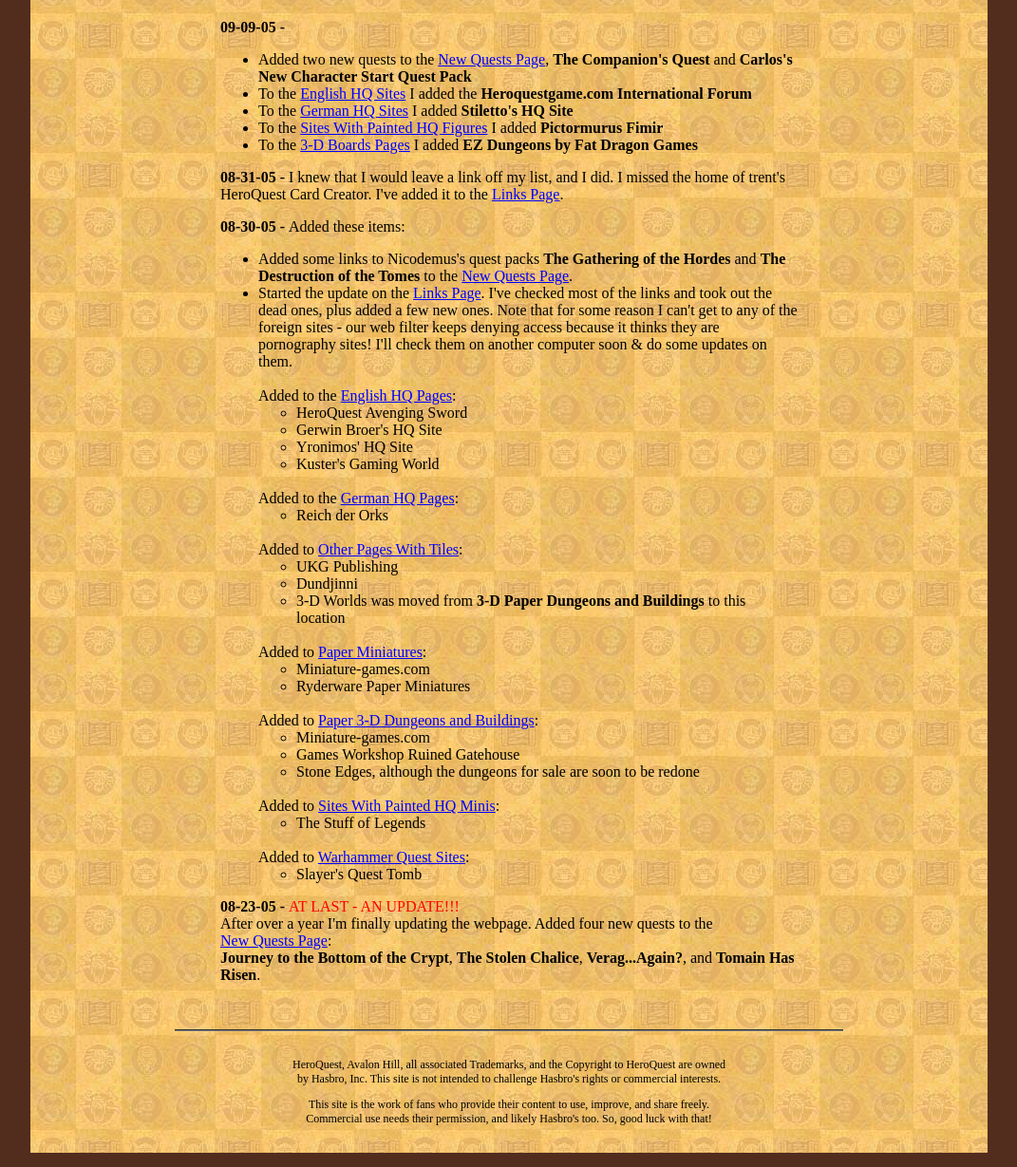
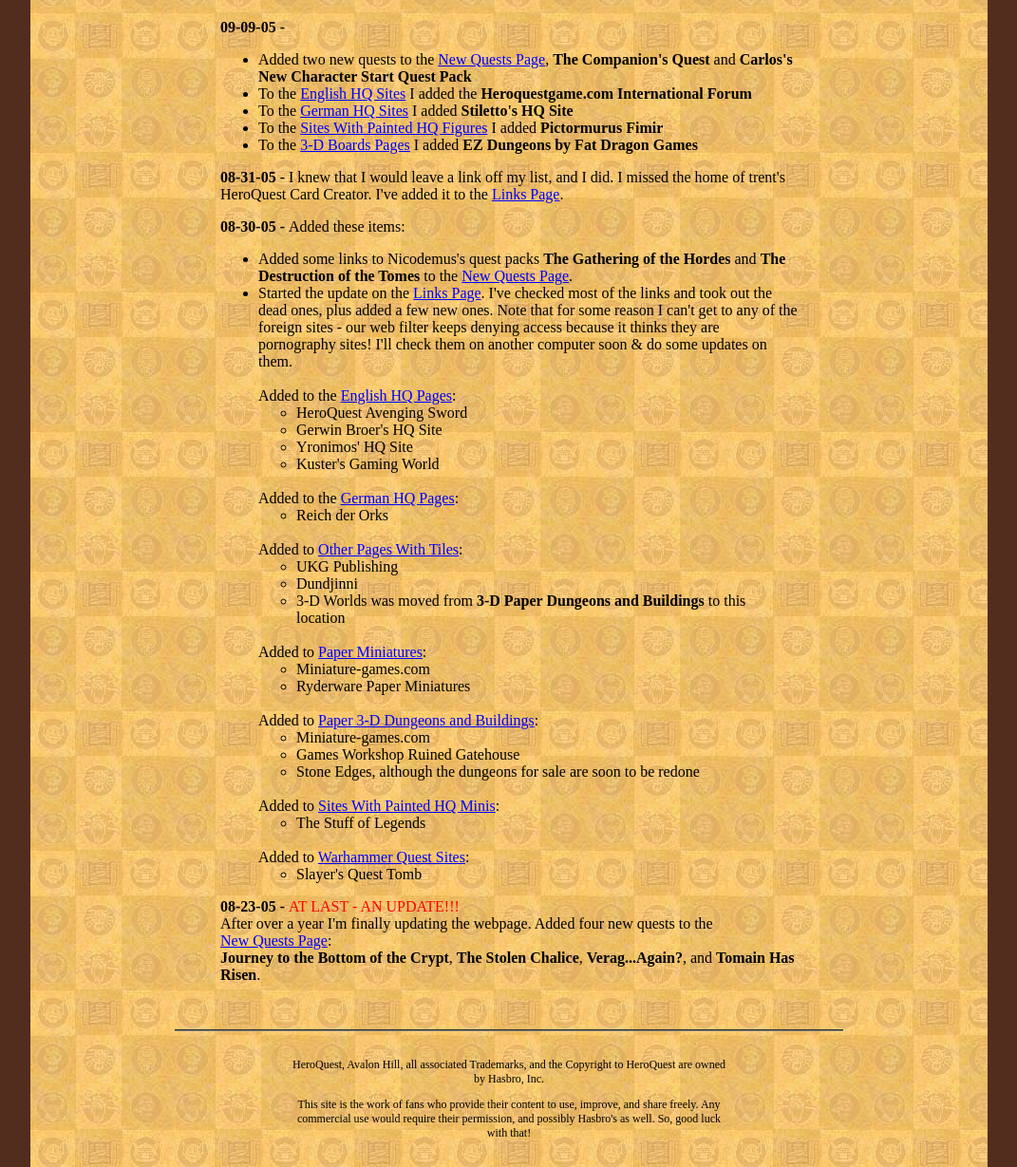
Before and after one commit to YeOldeInn/agins-archive, a Jekyll site: the page built from new.html, in a window 1280 px wide, cut to the strip 329-1558 px from the top of the page. Shown: the whole strip at 95% size, without its empty margins (104-1175 px from the left). Built offline with Jekyll 4.4.1, drawn with Linux system fonts in a browser that asks for light colours.

Commit message:
Reword footer

```diff
--- a/_layouts/page.html
+++ b/_layouts/page.html
@@ -36,9 +36,9 @@
 </main>
 
 <footer class="endlegal">
-	<p>HeroQuest, Avalon Hill, all associated Trademarks, and the Copyright to HeroQuest are owned by Hasbro, Inc. This site is not intended to challenge Hasbro's rights or commercial interests.</p>
+	<p>HeroQuest, Avalon Hill, all associated Trademarks, and the Copyright to HeroQuest are owned by Hasbro, Inc.</p>
 
-	<p>This site is the work of fans who provide their content to use, improve, and share freely. Commercial use needs their permission, and likely Hasbro's too. So, good luck with that!</p>
+	<p>This site is the work of fans who provide their content to use, improve, and share freely. Any commercial use would require their permission, and possibly Hasbro's as well. So, good luck with that!</p>
 </footer>
 
 </div>
```
